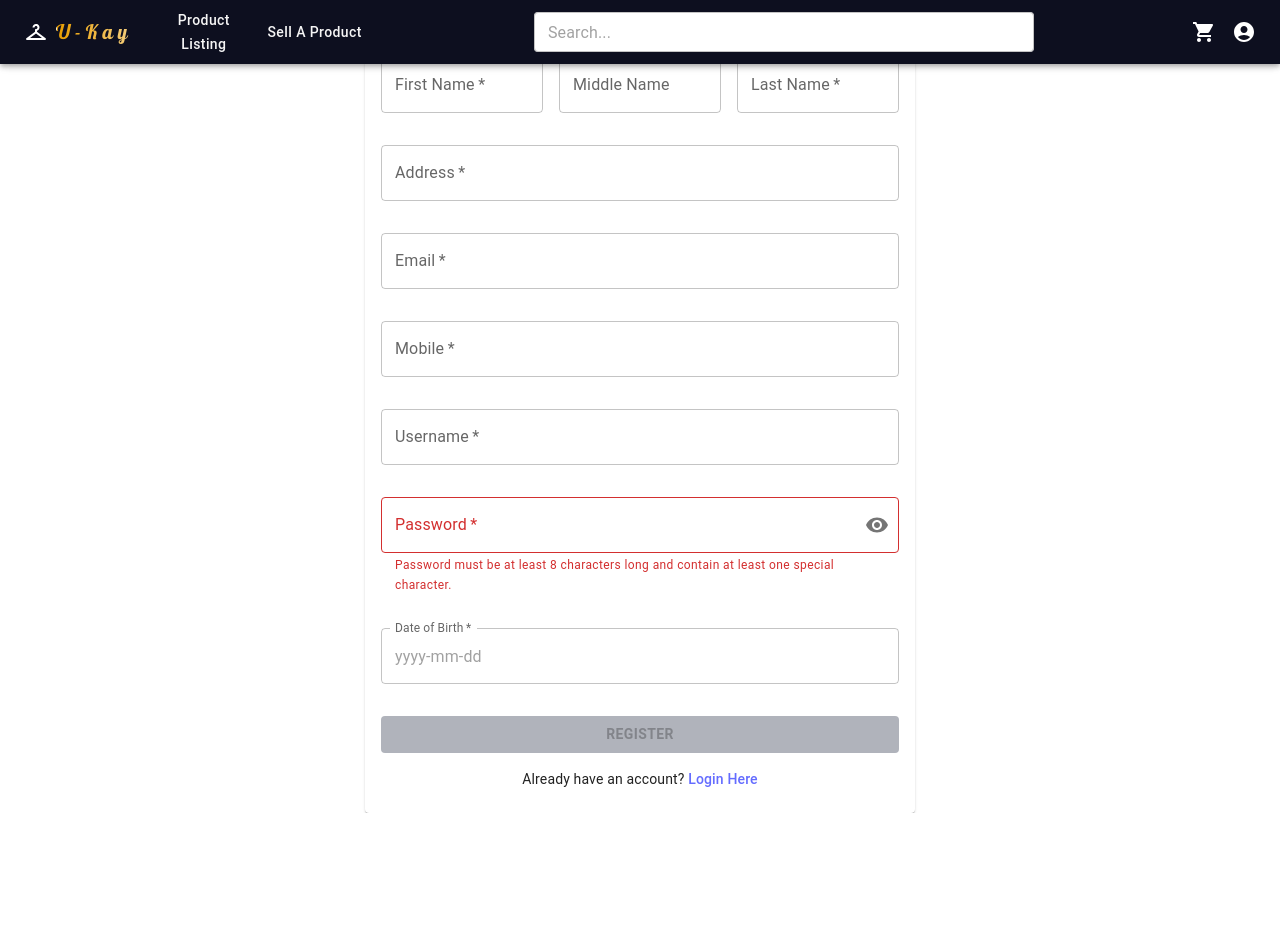
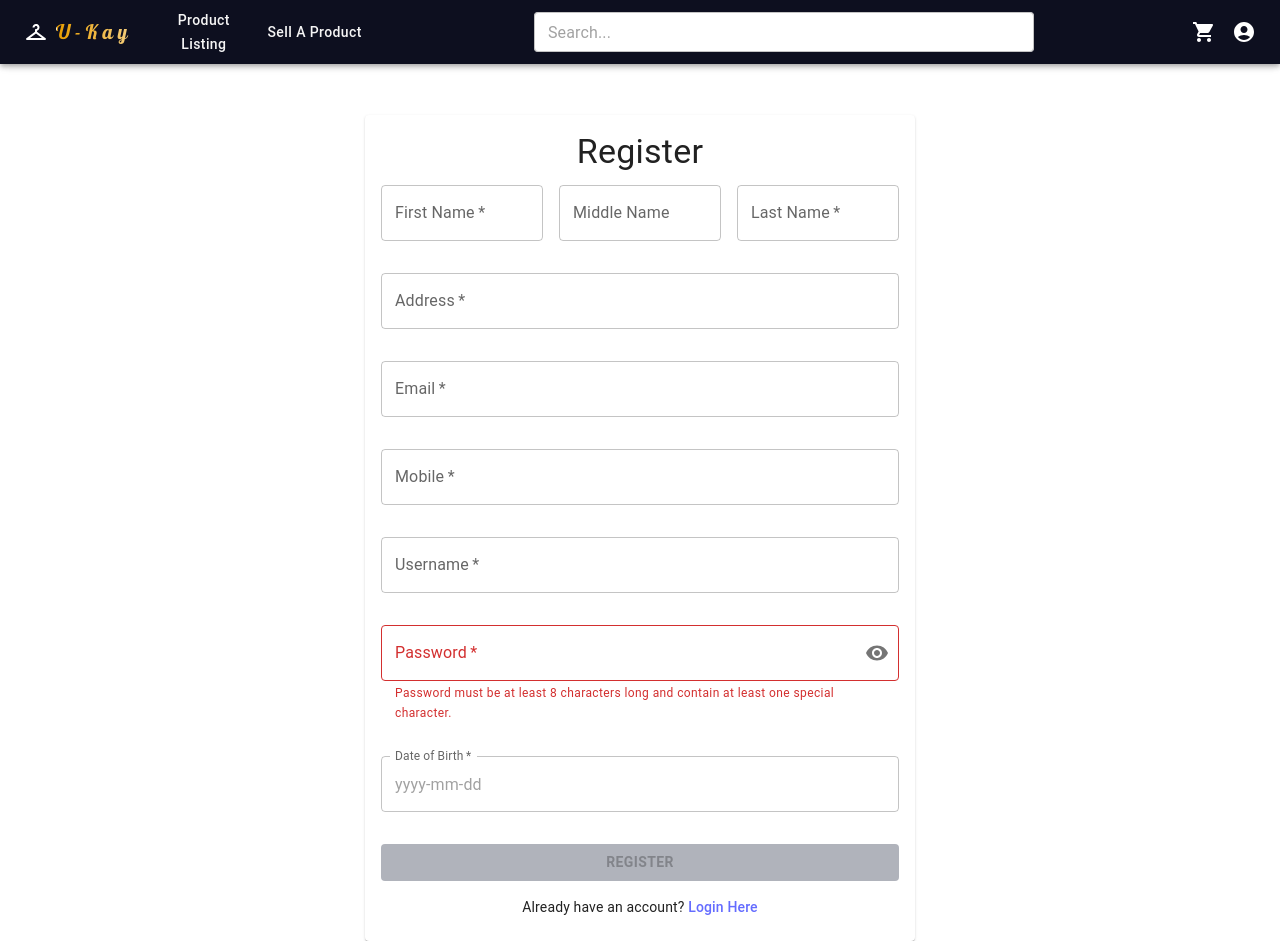
Before and after one commit to kinatulinan/ProjectUkay, a React (Vite) app in the folder UkayFrontend/Ukay/: page /register in a window 1280 px wide. Before the commit the page ends 813 px from the top, so only its background shows below. Built offline with nearby package versions, Linux system fonts and the light colour scheme.

Commit message:
Margins and spaces

```diff
--- a/UkayFrontend/Ukay/src/App.css
+++ b/UkayFrontend/Ukay/src/App.css
@@ -341,7 +341,7 @@
 }
 
 #root {
-  margin: 0 auto;
+  margin: 33px auto 0;
   padding: 0rem;
   text-align: center;
 }
--- a/UkayFrontend/Ukay/src/Cart.jsx
+++ b/UkayFrontend/Ukay/src/Cart.jsx
@@ -51,8 +51,11 @@ export default function Cart({ cartItems, onRemoveItem, onUpdateQuantity }) {
       setEmptyCartDialog(true);
       return;
     }
-    navigate('/payment');
+    const selectedItems = cartItems.filter((_, index) => checkedItems.includes(index));
+    const totalPrice = getTotalPrice();
+    navigate('/payment', { state: { selectedItems, totalPrice } });
   };
+
 
   const handleContinueShopping = () => {
     navigate('/products');
--- a/UkayFrontend/Ukay/src/RegisterPage.jsx
+++ b/UkayFrontend/Ukay/src/RegisterPage.jsx
@@ -57,6 +57,12 @@ function RegisterPage() {
             });
             alert("Account Successfully Registered");
             navigate("/login");
+
+            localStorage.setItem("userDetails", JSON.stringify({
+                fullName: `${firstName} ${middleName} ${lastName}`,
+                address,
+                mobile,
+            }));
         } catch (err) {
             if (err.response?.status === 409) {
                 alert("Username or email already exists. Please try again.");
@@ -68,7 +74,7 @@ function RegisterPage() {
     }
 
     return (
-        <Container maxWidth="lg" sx={{ display: 'flex', justifyContent: 'flex-end', alignItems: 'center', height: '100vh' }}>
+        <Container maxWidth="lg" sx={{ display: 'flex', justifyContent: 'flex-end', alignItems: 'center', height: '100vh', marginTop: '95px' }}>
             <Card sx={{ width: 550 }}>
                 <CardContent>
                     <Box component="form" onSubmit={handleSubmit}>
--- a/UkayFrontend/Ukay/src/SellProductPage.jsx
+++ b/UkayFrontend/Ukay/src/SellProductPage.jsx
@@ -303,12 +303,6 @@ function SellProductPage() {
           </Button>
         </DialogActions>
       </Dialog>
-
-
-
-
-
-
     </Container>
   );
 }
```
Also changed, not shown: UkayFrontend/Ukay/src/PaymentPage.jsx (line endings or trailing spaces).
